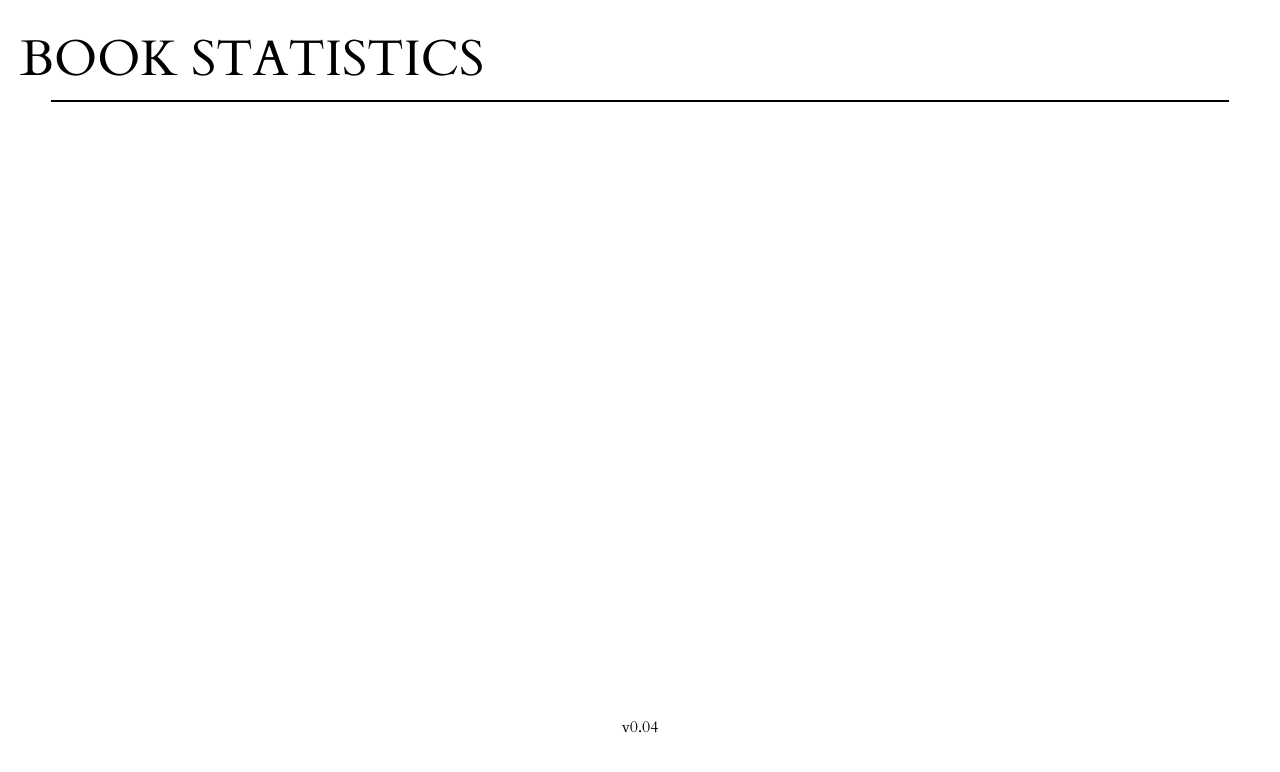
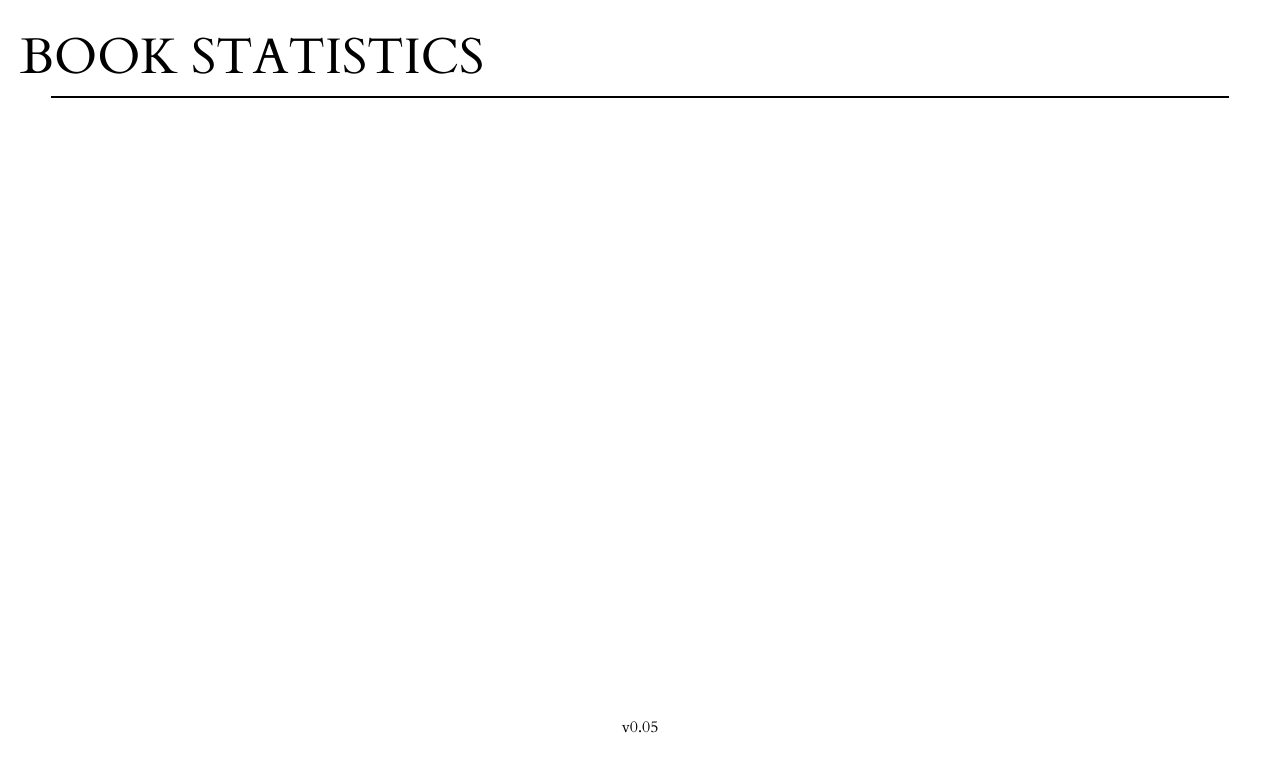
Before and after one commit to Lava-Q/Lava-Q.github.io, a plain HTML site: page entries.html in a window 1280 px wide. Drawn offline with Linux system fonts and the light colour scheme.

Commit message:
Update entries.html

```diff
--- a/entries.html
+++ b/entries.html
@@ -17,7 +17,7 @@
       display: flex;
       flex-direction: column;
       align-items: left;
-      gap: 0.1em; /* spacing between header and line */
+      gap: 0.05em; /* spacing between header and line */
     }
 
     /* Main heading */
@@ -25,13 +25,13 @@
       font-size: 6vw; /* scales with viewport width */
       font-weight: normal;
       text-align: left;
-      margin: 0.1em 0.2em 0.1em 0; /* changed from 0.5 */
+      margin: 0.05em 0.2em 0.1em 0; /* changed from 0.5 */
     }
 
     /* Horizontal line */
     .line {
       width: 95%; /* responsive width */
-      max-width: 1400px; /* don’t exceed original width */
+      max-width: 1500px; /* don’t exceed original width */
       height: 2px;
       background-color: black;
       margin: 0.01em auto 2em auto; /* center and spacing below */
@@ -67,7 +67,7 @@
   </style>
 </head>
 <body>
-  <p style="position: absolute; top: 700px; left: 50%; transform: translateX(-50%)">v0.04</p>
+  <p style="position: absolute; top: 700px; left: 50%; transform: translateX(-50%)">v0.05</p>
   <div class="header-container">
     <h1>BOOK STATISTICS</h1>
     <div class="line"></div>
```
